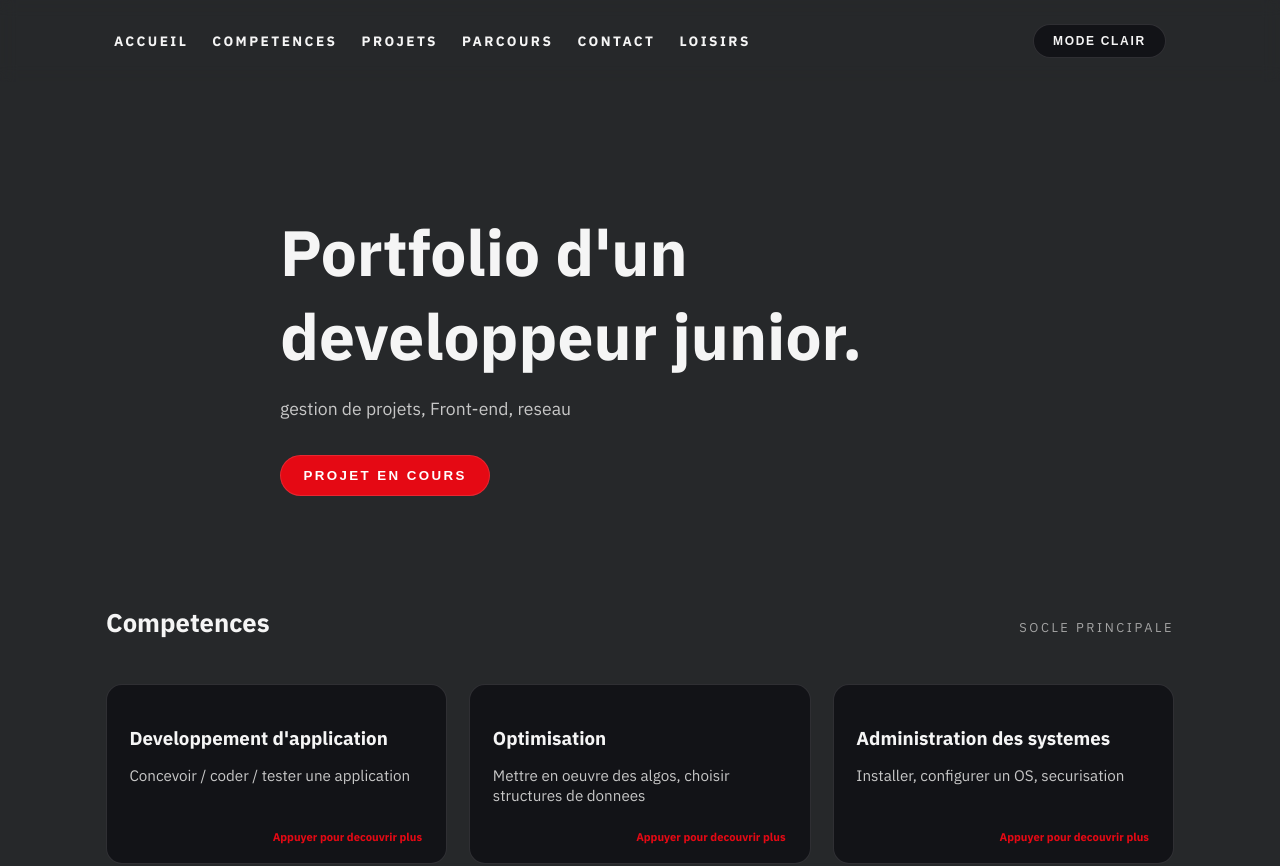
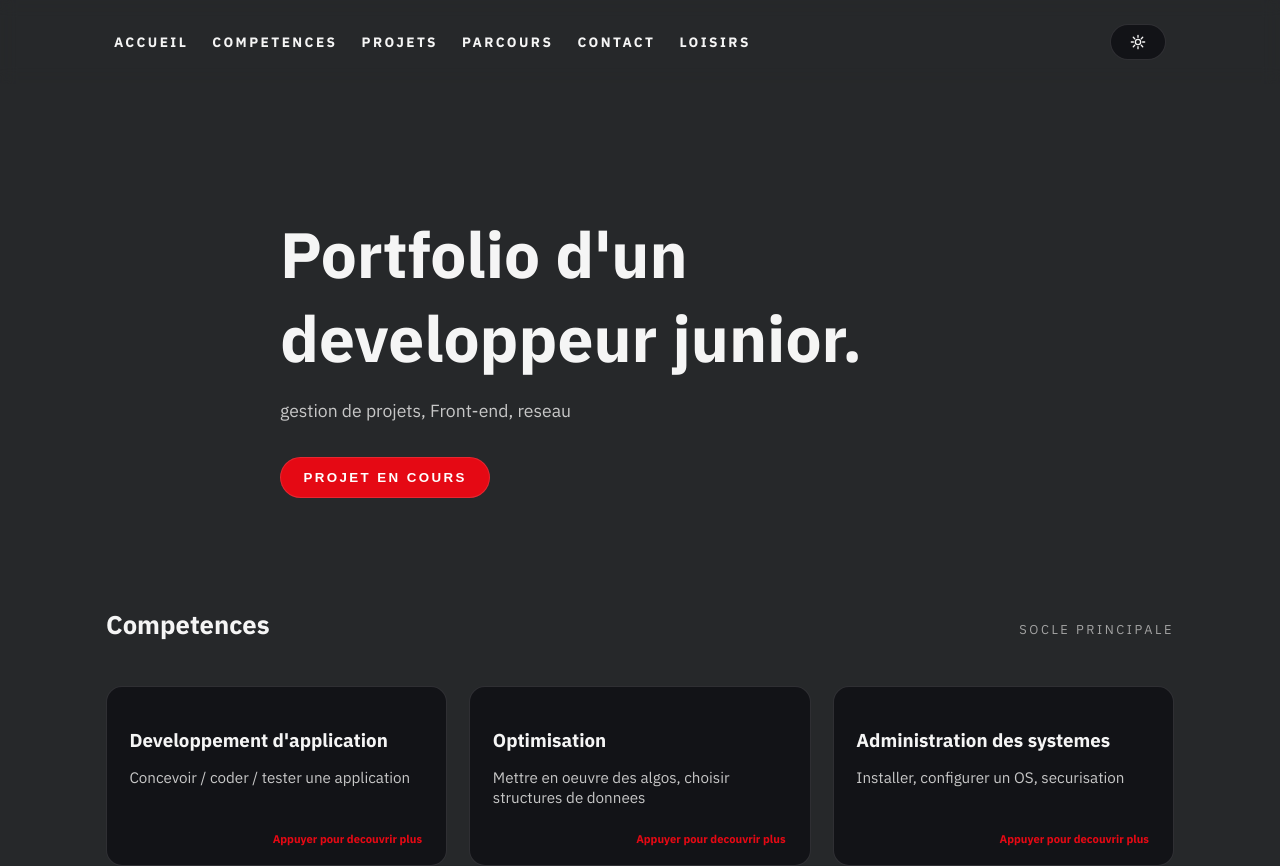
Before and after one commit to edegabriel/portfolio, a React (Vite) app: page / in a window 1280 px wide. Shown: the top 866 px of the page. Built offline with nearby package versions, Linux system fonts and the light colour scheme.

Commit message:
Add Sun and Moon icons for theme toggle in App and Loisirs components

```diff
--- a/src/App.css
+++ b/src/App.css
@@ -137,6 +137,12 @@
 .theme-toggle:hover {
 	border-color: rgba(var(--text-rgb), 0.5);
 	transform: translateY(-1px);
+}
+
+.theme-icon {
+	width: 1rem;
+	height: 1rem;
+	display: block;
 }
 
 .row {
--- a/src/App.jsx
+++ b/src/App.jsx
@@ -8,6 +8,23 @@ import mySqlLogo from './assets/mySQL.png'
 import htmlcssLogo from './assets/html-css.png'
 import React from 'react'
 import './App.css'
+
+function SunIcon() {
+  return (
+    <svg className="theme-icon" viewBox="0 0 24 24" fill="none" aria-hidden="true">
+      <circle cx="12" cy="12" r="4" stroke="currentColor" strokeWidth="2" />
+      <path d="M12 2v3M12 19v3M2 12h3M19 12h3M4.93 4.93l2.12 2.12M16.95 16.95l2.12 2.12M4.93 19.07l2.12-2.12M16.95 7.05l2.12-2.12" stroke="currentColor" strokeWidth="2" strokeLinecap="round" />
+    </svg>
+  )
+}
+
+function MoonIcon() {
+  return (
+    <svg className="theme-icon" viewBox="0 0 24 24" fill="none" aria-hidden="true">
+      <path d="M21 13.2A9 9 0 1 1 10.8 3a7 7 0 1 0 10.2 10.2Z" stroke="currentColor" strokeWidth="2" strokeLinecap="round" strokeLinejoin="round" />
+    </svg>
+  )
+}
 
 const PROJECTS = [
   {
@@ -255,8 +272,13 @@ function App() {
             <a href="#contact">Contact</a>
             <a href="loisirs.html">Loisirs</a>
           </div>
-          <button type="button" className="theme-toggle" onClick={() => setTheme(theme === 'dark' ? 'light' : 'dark')}>
-            {theme === 'dark' ? 'Mode clair' : 'Mode sombre'}
+          <button
+            type="button"
+            className="theme-toggle"
+            onClick={() => setTheme(theme === 'dark' ? 'light' : 'dark')}
+            aria-label={theme === 'dark' ? 'Passer au mode clair' : 'Passer au mode sombre'}
+          >
+            {theme === 'dark' ? <SunIcon /> : <MoonIcon />}
           </button>
         </nav>
       </header>
--- a/src/Loisirs.jsx
+++ b/src/Loisirs.jsx
@@ -1,5 +1,22 @@
 import { useEffect, useState } from 'react'
 import './App.css'
+
+function SunIcon() {
+  return (
+    <svg className="theme-icon" viewBox="0 0 24 24" fill="none" aria-hidden="true">
+      <circle cx="12" cy="12" r="4" stroke="currentColor" strokeWidth="2" />
+      <path d="M12 2v3M12 19v3M2 12h3M19 12h3M4.93 4.93l2.12 2.12M16.95 16.95l2.12 2.12M4.93 19.07l2.12-2.12M16.95 7.05l2.12-2.12" stroke="currentColor" strokeWidth="2" strokeLinecap="round" />
+    </svg>
+  )
+}
+
+function MoonIcon() {
+  return (
+    <svg className="theme-icon" viewBox="0 0 24 24" fill="none" aria-hidden="true">
+      <path d="M21 13.2A9 9 0 1 1 10.8 3a7 7 0 1 0 10.2 10.2Z" stroke="currentColor" strokeWidth="2" strokeLinecap="round" strokeLinejoin="round" />
+    </svg>
+  )
+}
 
 const SPORT_SECTIONS = [
   {
@@ -89,8 +106,13 @@ function Loisirs() {
             <a href="#linux">Linux</a>
             <a href="index.html">Professionel</a>
           </div>
-          <button type="button" className="theme-toggle" onClick={() => setTheme(theme === 'dark' ? 'light' : 'dark')}>
-            {theme === 'dark' ? 'Mode clair' : 'Mode sombre'}
+          <button
+            type="button"
+            className="theme-toggle"
+            onClick={() => setTheme(theme === 'dark' ? 'light' : 'dark')}
+            aria-label={theme === 'dark' ? 'Passer au mode clair' : 'Passer au mode sombre'}
+          >
+            {theme === 'dark' ? <SunIcon /> : <MoonIcon />}
           </button>
         </nav>
       </header>
```
